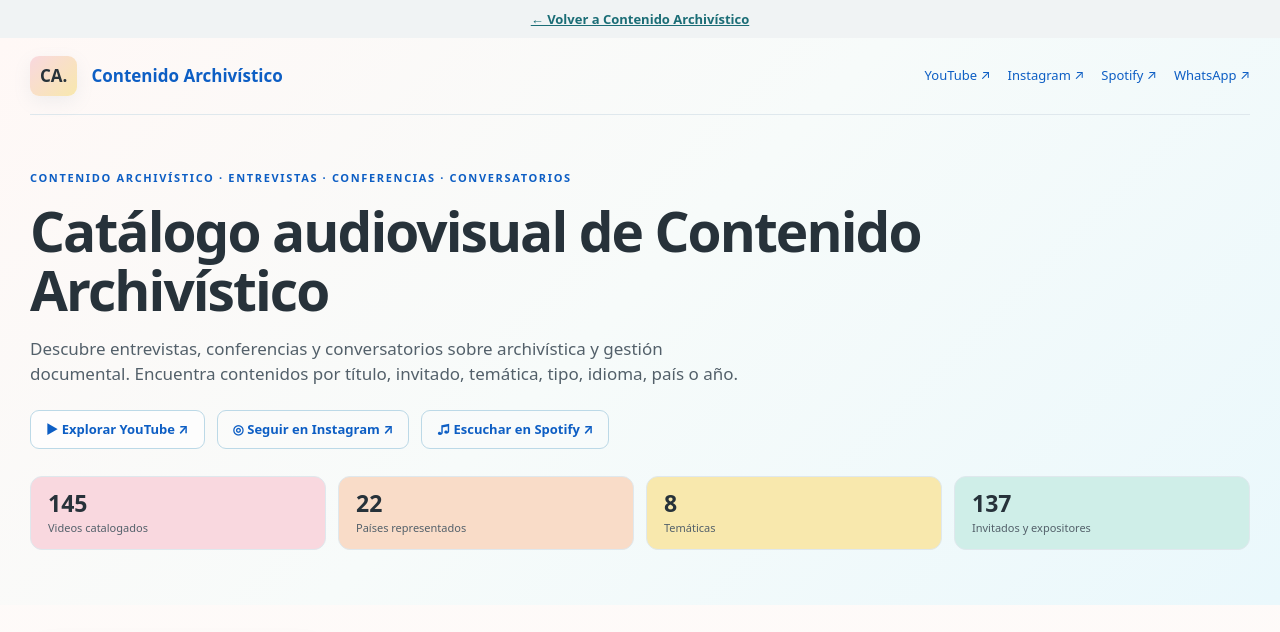
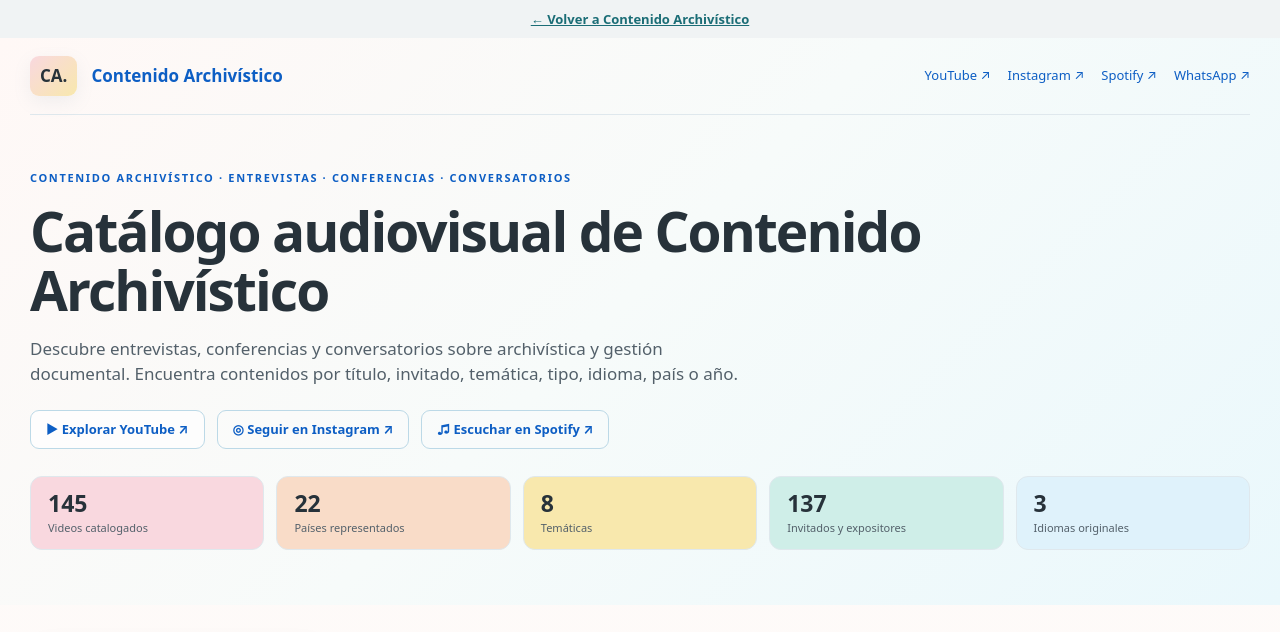
Before and after one commit to nellypanessoa/np, a plain HTML site: page catalogo-audiovisual.html in a window 1280 px wide. Shown: the top 632 px of the page. Drawn offline with Linux system fonts and the light colour scheme.

Commit message:
Agregar idiomas a las cifras del catálogo

```diff
--- a/catalogo-audiovisual.html
+++ b/catalogo-audiovisual.html
@@ -31,7 +31,7 @@ a {color:var(--teal)}
 .eyebrow {font-size:11px;letter-spacing:.15em;text-transform:uppercase;color:#b7d3d2;font-weight:800}
 h1 {font-size:clamp(29px,4.7vw,55px);line-height:1.08;letter-spacing:-.035em;margin:14px 0 16px;max-width:900px}
 .lead {font-size:17px;max-width:710px;color:#d4e0e7;margin:0}
-.numbers {display:grid;grid-template-columns:repeat(4,minmax(0,1fr));gap:12px;margin-top:27px}
+.numbers {display:grid;grid-template-columns:repeat(5,minmax(0,1fr));gap:12px;margin-top:27px}
 .number {background:#ffffff12;border:1px solid #ffffff25;border-radius:12px;padding:13px 17px;min-width:0}
 .number b {display:block;font-size:23px;line-height:1.2}
 .number span {display:block;font-size:11px;color:#cad9e0;margin-top:2px}
@@ -97,6 +97,7 @@ body{background:linear-gradient(180deg,#fffaf8 0%,#f7fbfc 100%);color:var(--ink)
 .number:nth-child(2){background:#f9dcc8}
 .number:nth-child(3){background:#f8e8ad}
 .number:nth-child(4){background:#cfeee8}
+.number:nth-child(5){background:#dff2fb}
 .number span{color:#53606a}
 .youtube,.loadmore{background:#0d5ec4}
 .footer{background:linear-gradient(135deg,#f9d8df,#e7f5fc);color:#27323a}
@@ -113,7 +114,7 @@ input:focus,select:focus{outline-color:#9edbd366;border-color:#0d5ec4}
   <nav class="nav"><a class="brand" href="catalogo-audiovisual.html" aria-label="Contenido Archivístico, catálogo audiovisual"><span class="brandmark">CA.</span><span>Contenido Archivístico</span></a><div class="social-nav"><a class="navlink" href="https://www.youtube.com/@Contenidoarchivistico" target="_blank" rel="noopener noreferrer">YouTube ↗</a><a class="navlink" href="https://www.instagram.com/contenidoarchivistico/" target="_blank" rel="noopener noreferrer">Instagram ↗</a><a class="navlink" href="https://open.spotify.com/show/4ZFmK2MI6AqsVGSVB5mVos" target="_blank" rel="noopener noreferrer">Spotify ↗</a><a class="navlink" href="https://whatsapp.com/channel/0029Var2Mly0VycOC7sT243K" target="_blank" rel="noopener noreferrer">WhatsApp ↗</a></div></nav>
   <section class="hero"><span class="eyebrow">Contenido Archivístico · Entrevistas · conferencias · conversatorios</span><h1>Catálogo audiovisual de Contenido Archivístico</h1><p class="lead">Descubre entrevistas, conferencias y conversatorios sobre archivística y gestión documental. Encuentra contenidos por título, invitado, temática, tipo, idioma, país o año.</p>
   <div class="hero-social"><a href="https://www.youtube.com/@Contenidoarchivistico" target="_blank" rel="noopener noreferrer">▶ Explorar YouTube ↗</a><a class="instagram" href="https://www.instagram.com/contenidoarchivistico/" target="_blank" rel="noopener noreferrer">◎ Seguir en Instagram ↗</a><a class="instagram" href="https://open.spotify.com/show/4ZFmK2MI6AqsVGSVB5mVos" target="_blank" rel="noopener noreferrer">♫ Escuchar en Spotify ↗</a></div>
-  <div class="numbers"><div class="number"><b id="total">145</b><span>Videos catalogados</span></div><div class="number"><b id="country-total">22</b><span>Países representados</span></div><div class="number"><b id="theme-total">8</b><span>Temáticas</span></div><div class="number"><b id="guest-total">137</b><span>Invitados y expositores</span></div></div>
+  <div class="numbers"><div class="number"><b id="total">145</b><span>Videos catalogados</span></div><div class="number"><b id="country-total">22</b><span>Países representados</span></div><div class="number"><b id="theme-total">8</b><span>Temáticas</span></div><div class="number"><b id="guest-total">137</b><span>Invitados y expositores</span></div><div class="number"><b id="language-total">3</b><span>Idiomas originales</span></div></div>
   </section>
  </div>
 </header>
@@ -167,6 +168,7 @@ $("total").textContent=VIDEOS.length;
 $("country-total").textContent=countries.length;
 $("theme-total").textContent=topics.length;
 $("guest-total").textContent=guests.length;
+$("language-total").textContent=languages.length;
 function node(tag,cls,txt){const n=document.createElement(tag);if(cls)n.className=cls;if(txt!==undefined)n.textContent=txt;return n}
 function link(txt,url,cls){const a=node("a",cls,txt);a.href=url;a.target="_blank";a.rel="noopener noreferrer";return a}
 function ficha(v){
```
